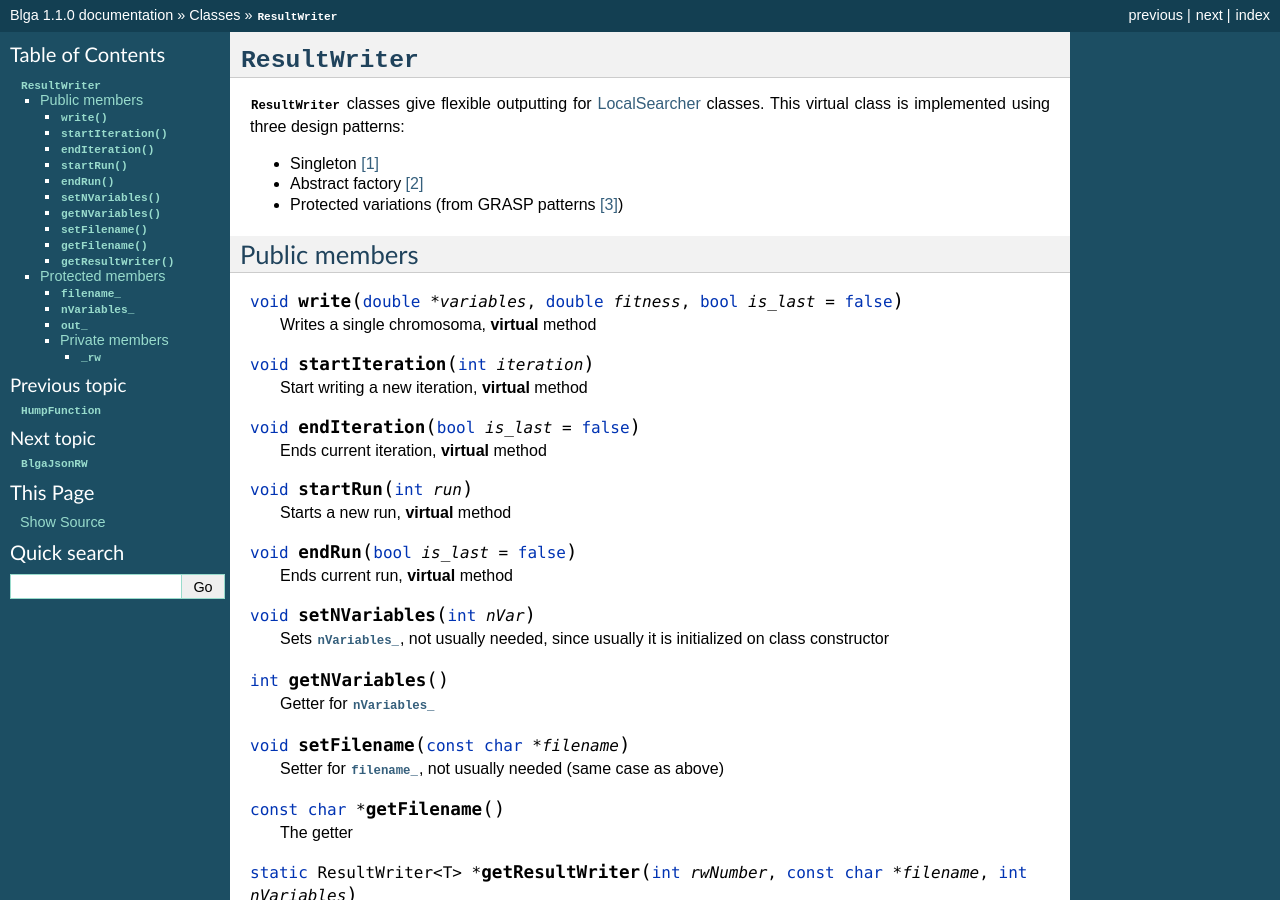
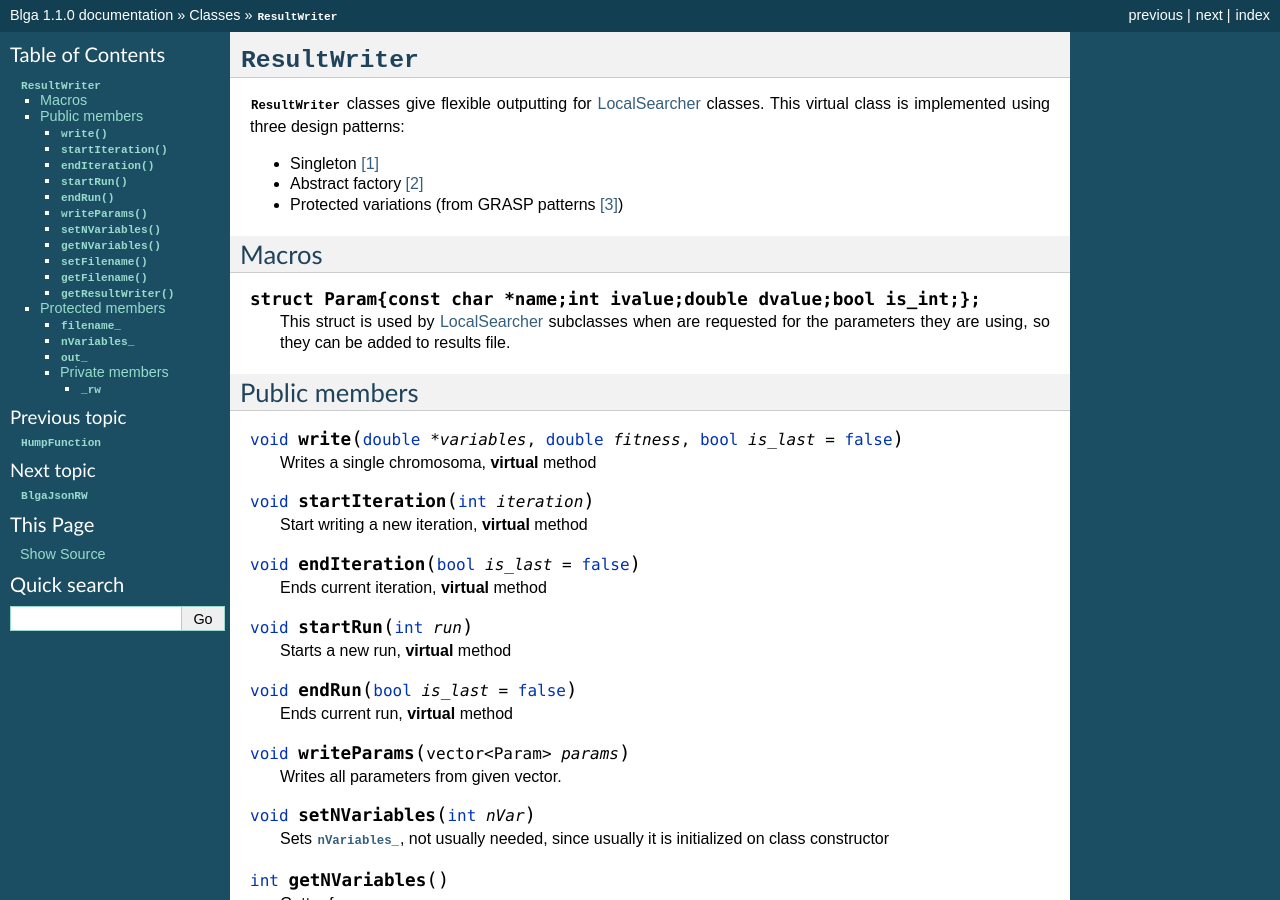
Before and after one commit to rafaduran/rdc-blga, a Sphinx documentation site: the page built from docs/source/resultwriter.rst, in a window 1280 px wide and 900 px high. Built offline with Sphinx 7.4.7, drawn with Linux system fonts in a browser that asks for light colours.

Commit message:
Updated documentation

```diff
--- a/docs/source/localsearcher.rst
+++ b/docs/source/localsearcher.rst
@@ -55,3 +55,8 @@ Public members
 .. cpp:function:: void writeResults(int iRuns, int nFEs, int functionNumber, bool is_last_run, bool is_last_iteration)
 
   This **virtual** method writes results using an :ref:`ResultWriter` class.
+
+.. cpp:function:: vector<Param> get_params(void)
+
+    This **virtual** method is used to request local searchers for the parameters
+    they are using, so they can be used by :ref:`WriteResults` classes.
--- a/docs/source/resultwriter.rst
+++ b/docs/source/resultwriter.rst
@@ -8,6 +8,14 @@ classes. This virtual class is implemented using three design patterns:
 * Singleton [#]_
 * Abstract factory [#]_
 * Protected variations (from GRASP patterns [#]_)
+
+Macros
+------
+
+.. c:macro:: struct Param{const char *name;int ivalue;double dvalue;bool is_int;};
+
+  This struct is used by :ref:`LocalSearcher` subclasses when are requested for
+  the parameters they are using, so they can be added to results file.
 
 Public members
 --------------
@@ -31,6 +39,10 @@ Public members
 .. cpp:function:: void endRun(bool is_last = false)
 
     Ends current run, **virtual** method
+
+.. cpp:function:: void writeParams(vector<Param> params)
+
+    Writes all parameters from given vector.
 
 .. cpp:function:: void setNVariables(int nVar)
 
```
Also changed, not shown: docs/source/blga.rst (+10 -0 lines), docs/source/clusteredclearing.rst (+11 -1 lines).
